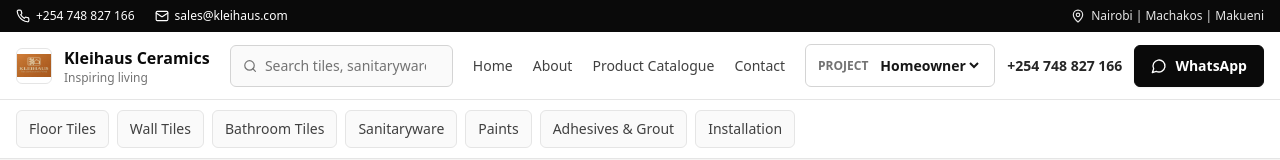
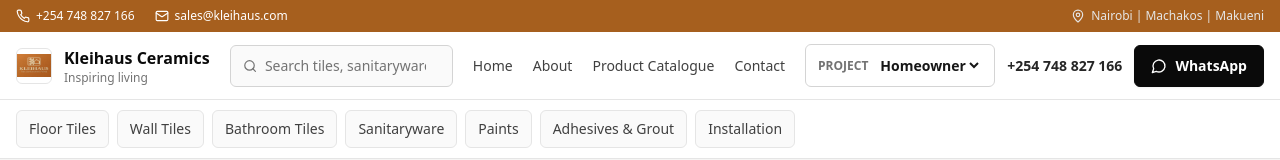
Before and after one commit to ShadrackMwatu/kleihaus, a React (Vite) app: page / in a window 1280 px wide. Shown: the top 160 px of the page. Built offline with nearby package versions, Linux system fonts and the light colour scheme.

Commit message:
Apply Kleihaus brand color to header strip

```diff
--- a/src/App.jsx
+++ b/src/App.jsx
@@ -215,7 +215,7 @@ function Logo({ compact = false }) {
 
 function TopStrip() {
   return (
-    <div className="hidden bg-neutral-950 text-white sm:block">
+    <div className="hidden bg-[#A65F1E] text-white sm:block">
       <div className="mx-auto flex max-w-7xl items-center justify-between gap-4 px-4 py-2 text-xs">
         <div className="flex items-center gap-5">
           <a href="tel:+254748827166" className="inline-flex items-center gap-1.5 hover:text-emerald-200">
```
